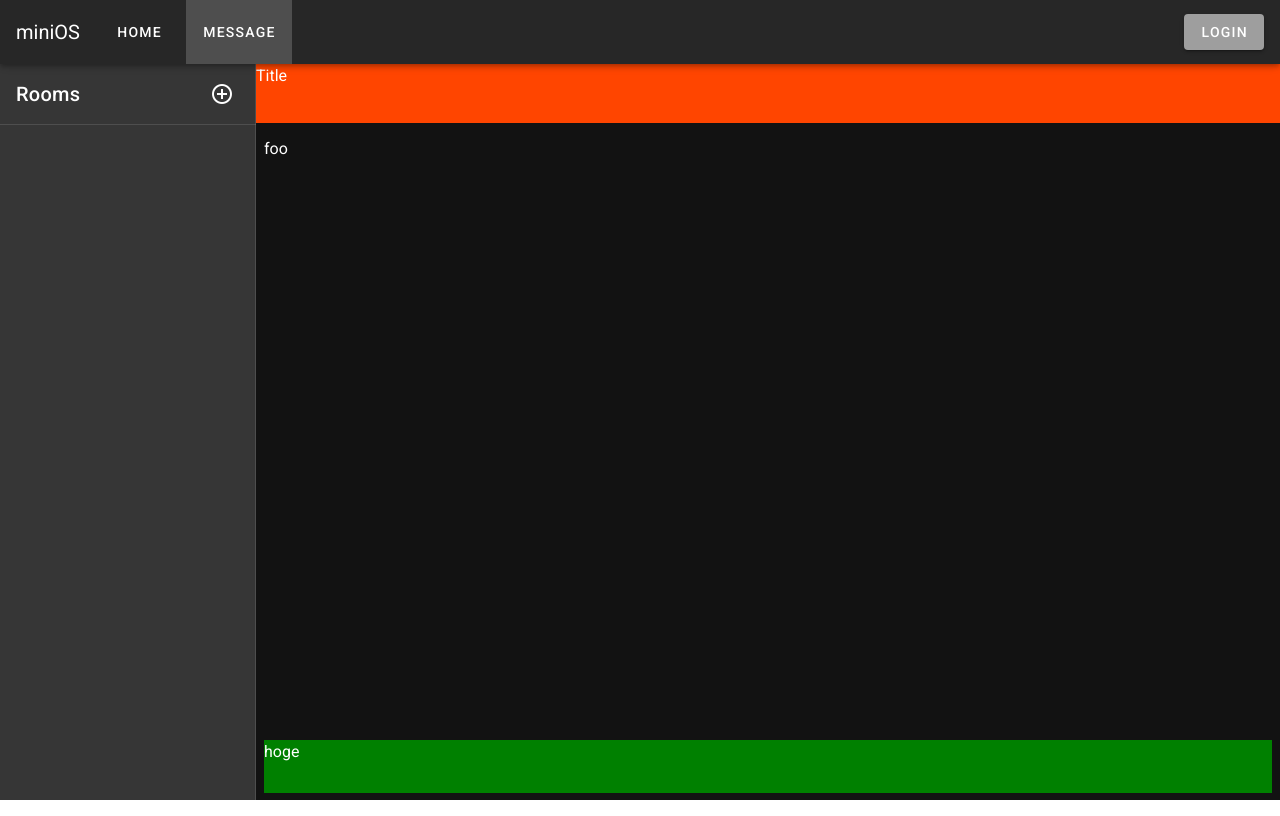
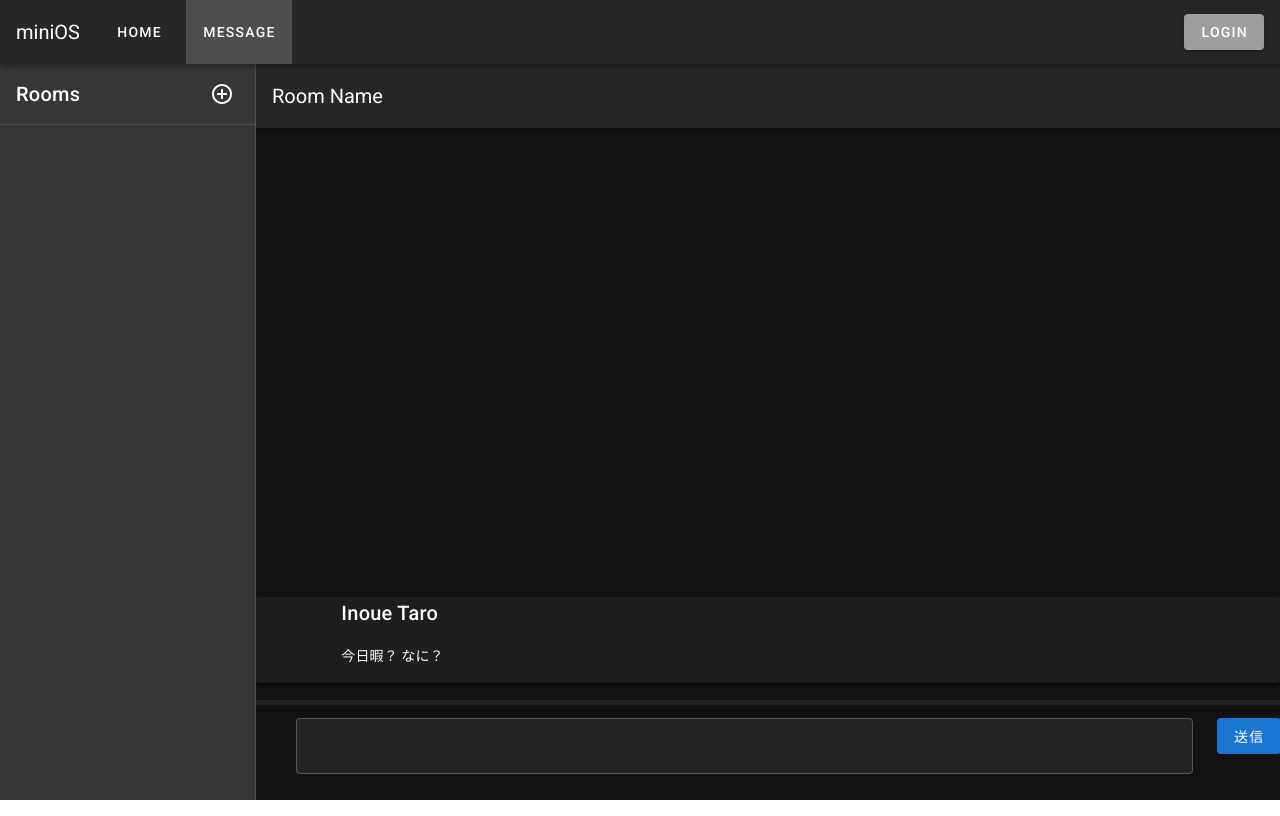
Before and after one commit to Shusaku-Sahashi/SignalR-Sample, a Nuxt app in the folder ChatApp/client-app/: page /message in a window 1280 px wide. Built offline with nearby package versions, Linux system fonts and the light colour scheme.

Commit message:
Resizable.

```diff
--- a/ChatApp/client-app/components/AppNavigationBar.vue
+++ b/ChatApp/client-app/components/AppNavigationBar.vue
@@ -1,5 +1,5 @@
 <template>
-  <v-app-bar app clipped-left v-cloak>
+  <v-app-bar app clipped-left>
     <v-app-bar-title class="wrap-text">miniOS</v-app-bar-title>
     <v-toolbar-items class="ma-md-4">
       <v-btn
@@ -48,8 +48,4 @@ export default {
 }
 </script>
 
-<style scoped>
-[v-cloak] {
-  display: none;
-}
-</style>
+<style scoped></style>
--- a/ChatApp/client-app/components/Login.vue
+++ b/ChatApp/client-app/components/Login.vue
@@ -1,8 +1,8 @@
 <template>
+  <div>
     <v-dialog v-model="dialog" width="20%">
       <template v-slot:activator="{ on, attrs }">
-      <v-btn v-if="!login" color="grey" v-bind="attrs" v-on="on">Login</v-btn>
-      <v-btn v-else color="grey">Logout</v-btn>
+        <v-btn color="grey" v-bind="attrs" v-on="on">{{ login.text }}</v-btn>
       </template>
       <template>
         <v-card>
@@ -53,6 +53,7 @@
         </v-card>
       </template>
     </v-dialog>
+  </div>
 </template>
 
 <script>
@@ -66,7 +67,10 @@ export default {
         email: null,
         password: null,
       },
-      login: false,
+      login: {
+        logined: false,
+        text: 'Login',
+      },
     }
   },
   computed: {
@@ -74,8 +78,9 @@ export default {
       return !!this.errorMessage
     },
   },
-  mounted() {
-    this.login = !!this.$store.getters['context/isAuthenticated']
+  created() {
+    this.login.logined = !!this.$store.getters['context/isAuthenticated']
+    this.login.text = this.login.logined ? 'Logout' : 'Login'
   },
   methods: {
     async send() {
@@ -95,11 +100,20 @@ export default {
       this.credential.email = null
       this.credential.password = null
       this.dialog = false
-      this.login = true
+      this.toggleLoginButton()
     },
     close() {
       this.dialog = false
     },
+    onClick({ event, on }) {
+      if (!this.login.logined) {
+        this.$on(event, on)
+      }
+    },
+    toggleLoginButton() {
+      this.login.logined = !this.login.logined
+      this.login.text = this.login.logined ? 'Logout' : 'Login'
+    },
   },
 }
 </script>
--- /dev/null
+++ b/ChatApp/client-app/components/message/MessagePreviewer.vue
@@ -0,0 +1,47 @@
+<template>
+  <v-card>
+    <v-card>
+      <v-row justify="start" no-gutters>
+        <v-col cols="1" class="message-preview-user-icon-wrapper">
+          <v-avatar><v-img :src="icon"></v-img></v-avatar>
+        </v-col>
+        <v-col cols="11" class="message-preview-detail-container">
+          <v-row
+            justify="start"
+            class="message-preview-detail-wrapper"
+            no-gutters
+          >
+            <v-col class="message-preview-user-name" cols="12">
+              <v-card-title class="pa-0">Inoue Taro</v-card-title>
+            </v-col>
+            <v-col class="message-preview-content" cols="12">
+              <v-card-text class="ps-0"> {{ messageContent }} </v-card-text>
+            </v-col>
+          </v-row>
+        </v-col>
+      </v-row>
+    </v-card>
+  </v-card>
+</template>
+
+<script>
+export default {
+  name: 'messagePreviewer',
+  data() {
+    return {
+      icon: '/favicon.ico',
+      messageContent: `
+      今日暇？
+      なに？
+      `,
+    }
+  },
+}
+</script>
+
+<style scoped>
+.message-preview-user-icon-wrapper {
+  display: flex;
+  justify-content: center;
+}
+</style>
--- a/ChatApp/client-app/pages/message.vue
+++ b/ChatApp/client-app/pages/message.vue
@@ -1,26 +1,62 @@
 <template>
   <div class="message-container">
-    <div class="message-title">Title</div>
+    <v-toolbar>
+      <v-toolbar-title>{{ roomName }}</v-toolbar-title>
+    </v-toolbar>
     <v-row
-      class="message-wrapper ma-2"
+      class="message-wrapper"
       ref="multipane"
       align="end"
       no-gutters
       @mousedown="onMouseDown"
     >
-      <v-col cols="12" class="mt-1 message-display">foo</v-col>
-      <div class="multipane-resizer" />
-      <v-col cols="12" class="mt-0 message-sender">hoge</v-col>
+      <v-col cols="12" class="mt-1 message-display-container"
+        ><v-row align="end" class="message-display-wrapper">
+          <v-col cols="12" class="message-previewer py-0">
+            <message-previewer></message-previewer> </v-col></v-row
+      ></v-col>
+      <div class="multipane-resizer">
+        <div class="multipane-resizer-line"></div>
+      </div>
+      <v-col cols="12" class="mt-2 message-sender-wrapper">
+        <v-row
+          ><v-col cols="11"
+            ><v-textarea
+              filled
+              no-resize
+              outlined
+              :rows="messageSender.rows"
+              height="3"
+              class="ml-10"
+            />
+          </v-col>
+          <v-col cols="1">
+            <v-btn class="primary">送信</v-btn>
+          </v-col>
+        </v-row>
+      </v-col>
     </v-row>
   </div>
 </template>
 <script>
 export default {
   layout: 'message',
+  data() {
+    return {
+      roomName: 'Room Name',
+      messageSender: {
+        rows: 10,
+      },
+    }
+  },
   methods: {
     // ここを参考に作成 : https://github.com/yansern/vue-multipane
     onMouseDown({ target: resizer, pageX: initialPageX, pageY: initialPageY }) {
       if (resizer.className && resizer.className.match('multipane-resizer')) {
+        // lineの方でEventが起きた場合は親要素を詰め直す。
+        if (resizer.className.match('multipane-resizer-line')) {
+          resizer = resizer.parentNode
+        }
         // functionなどでthisの意味が変わってくるので、selfとして入れて定義しておく。
         const self = this
         // $elでコンポネートのルートを参照することが可能。(HTMLツリーの最上位に位置するルートは `html` タグです。
@@ -42,8 +78,8 @@ export default {
           return ((initialSize + offset) / container.clientHeight) * 100
         }
 
-        const MIN_NEXT_PANE_SIZE = 8
-        const MAX_NEXT_PANE_SIZE = 18
+        const MIN_NEXT_PANE_SIZE = 10
+        const MAX_NEXT_PANE_SIZE = 20
         const onMouseMove = ({ pageY }) => {
           const nextPaneSize = getResizeHeight(
             initialNextPaneHeight,
@@ -58,6 +94,7 @@ export default {
               getResizeHeight(initialPreviousPaneHeight, pageY - initialPageY) +
               '%'
             nextPane.style.height = nextPaneSize + '%'
+            this.messageSender.rows = (nextPaneSize - MIN_NEXT_PANE_SIZE) / 3
           }
         }
 
@@ -66,7 +103,9 @@ export default {
             // clientHeight: 表示域の縦幅を取得する。
             // https://syncer.jp/javascript-reference/element/clientwidth
             getResizeHeight(previousPane.clientHeight) + '%'
-          nextPane.style.height = getResizeHeight(nextPane.clientHeight) + '%'
+          const nextPaneSize = getResizeHeight(nextPane.clientHeight)
+          nextPane.style.height = nextPaneSize + '%'
+          this.messageSender.rows = (nextPaneSize - MIN_NEXT_PANE_SIZE) / 3
 
           removeEventListener('mousemove', onMouseMove)
           removeEventListener('mouseup', onMouseUp)
@@ -85,22 +124,26 @@ export default {
   height: 100%;
 }
 .message-wrapper {
+  height: 85%;
+}
+.message-display-container {
   height: 90%;
 }
-.message-title {
+.message-display-wrapper {
+  height: 100%;
+}
+.message-sender-wrapper {
   height: 8%;
-  background-color: orangered;
-}
-.message-display {
-  height: 90%;
-}
-.message-sender {
-  height: 8%;
-  background-color: green;
 }
 .multipane-resizer {
   width: 100%;
-  height: 3px;
+  height: 15px;
   cursor: row-resize;
 }
+.multipane-resizer-line {
+  width: 100%;
+  height: 5px;
+  transform: translateY(5px);
+  background-color: #222222;
+}
 </style>
```
Lines whose indentation alone changed are shown as unchanged.
